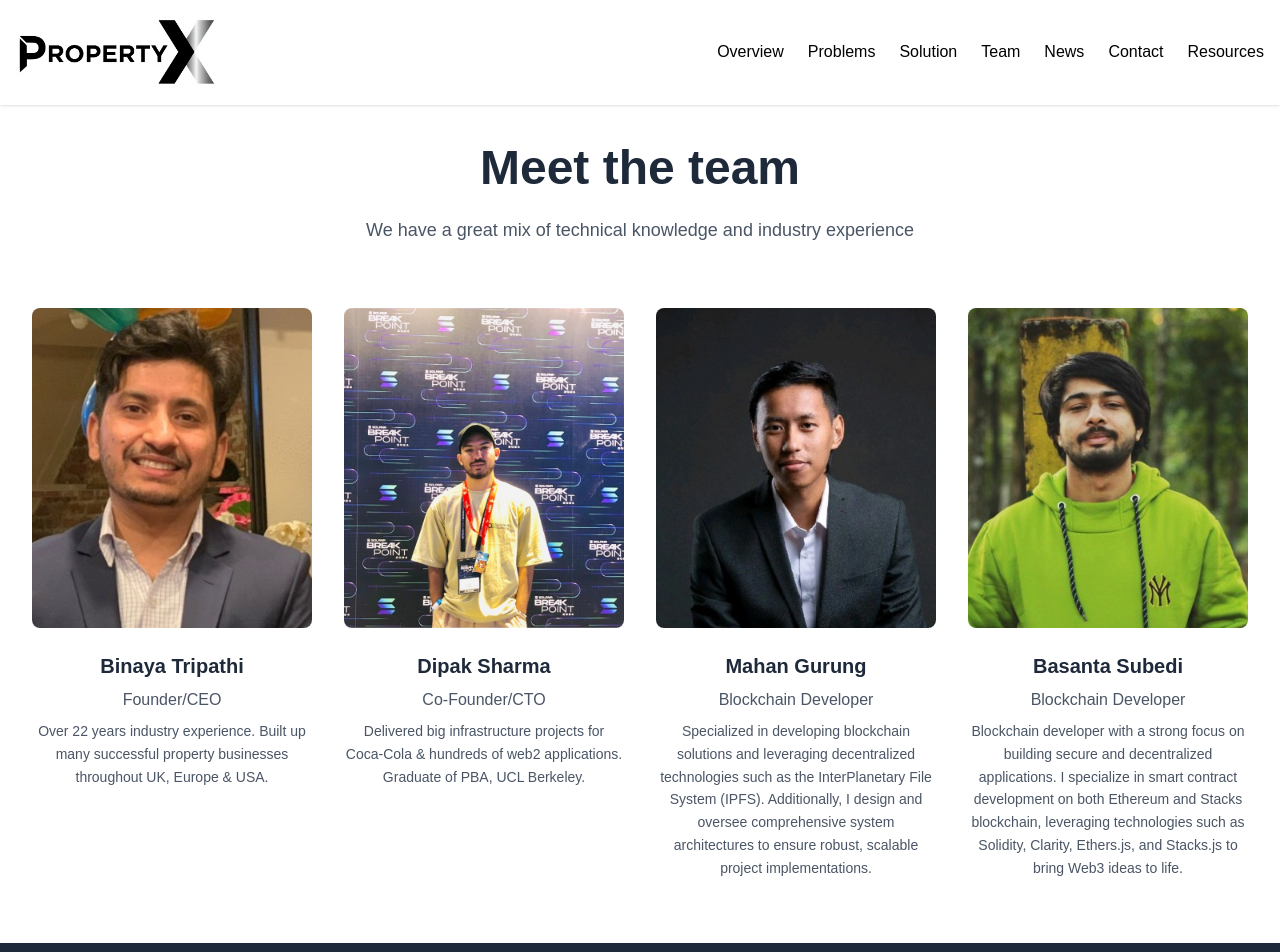
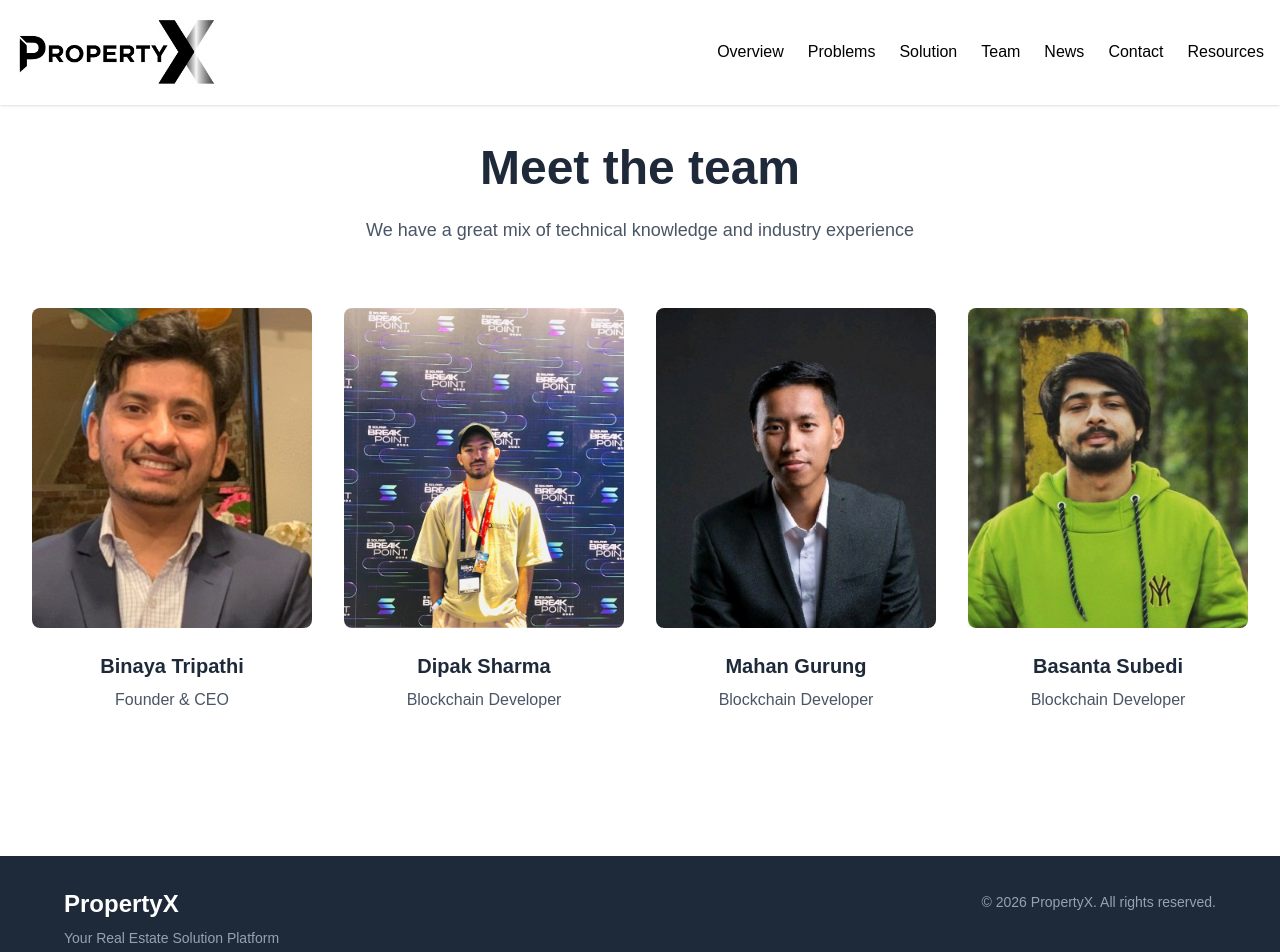
Before and after one commit to KHATRIRAMESH/hostel-site, a Next.js app: page /team in a window 1280 px wide. Shown: the top 952 px of the page. Built offline with nearby package versions, Linux system fonts and the light colour scheme; some icons are missing.

Commit message:
refactoring in description

```diff
--- a/src/app/team/page.tsx
+++ b/src/app/team/page.tsx
@@ -4,31 +4,24 @@ export default function TeamPage() {
   const teamMembers = [
     {
       name: "Binaya Tripathi",
-      title: "Founder/CEO",
+      title: "Founder & CEO",
       image: "/binaya-tripathi.jpeg",
-      description:
-        "Over 22 years industry experience. Built up many successful property businesses throughout UK, Europe & USA.",
     },
+
     {
       name: "Dipak Sharma",
-      title: "Co-Founder/CTO",
+      title: "Blockchain Developer",
       image: "/dipak-sharma.jpeg",
-      description:
-        "Delivered big infrastructure projects for Coca-Cola & hundreds of web2 applications. Graduate of PBA, UCL Berkeley.",
     },
     {
       name: "Mahan Gurung",
       title: "Blockchain Developer",
       image: "/mahan-gurung.jpeg",
-      description:
-        "Specialized in developing blockchain solutions and leveraging decentralized technologies such as the InterPlanetary File System (IPFS). Additionally, I design and oversee comprehensive system architectures to ensure robust, scalable project implementations.",
     },
     {
       name: "Basanta Subedi",
       title: "Blockchain Developer",
       image: "/basanta-subedi.jpeg",
-      description:
-        "Blockchain developer with a strong focus on building secure and decentralized applications. I specialize in smart contract development on both Ethereum and Stacks blockchain, leveraging technologies such as Solidity, Clarity, Ethers.js, and Stacks.js to bring Web3 ideas to life.",
     },
   ];
 
```
